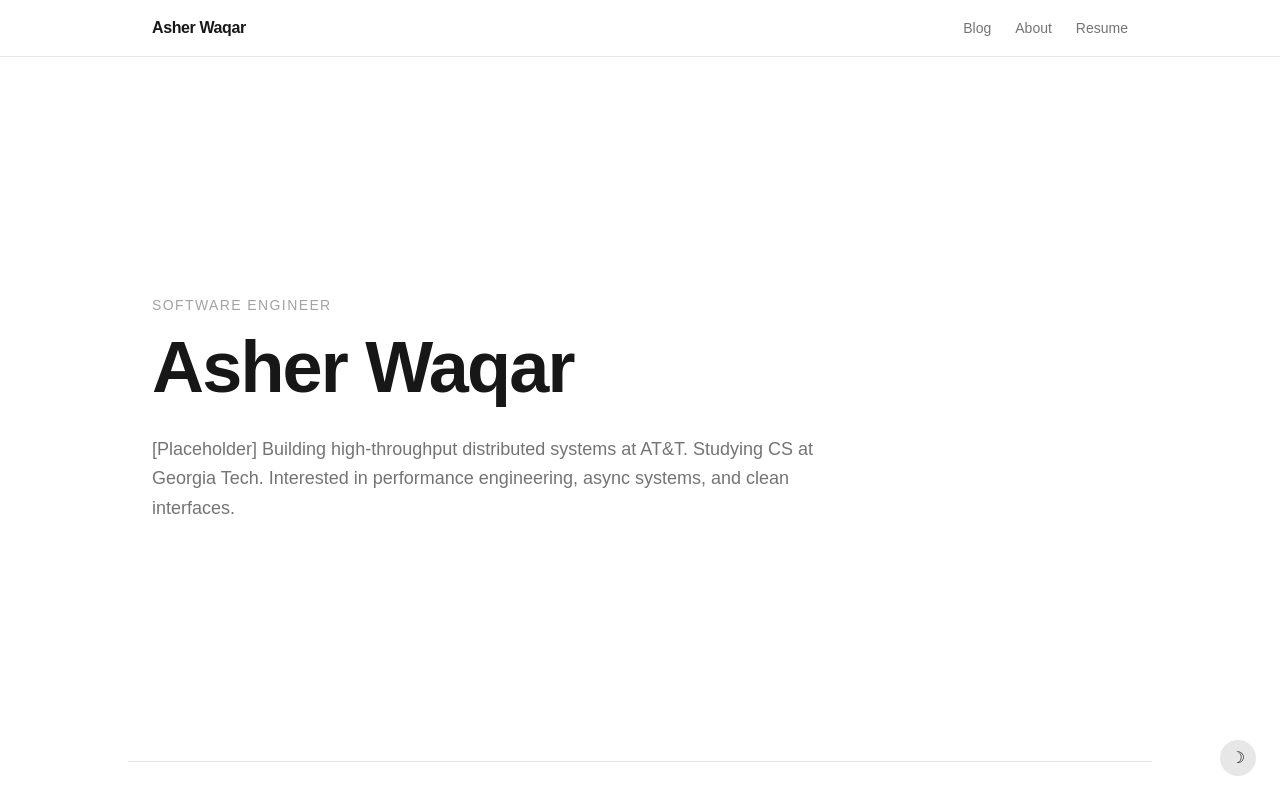
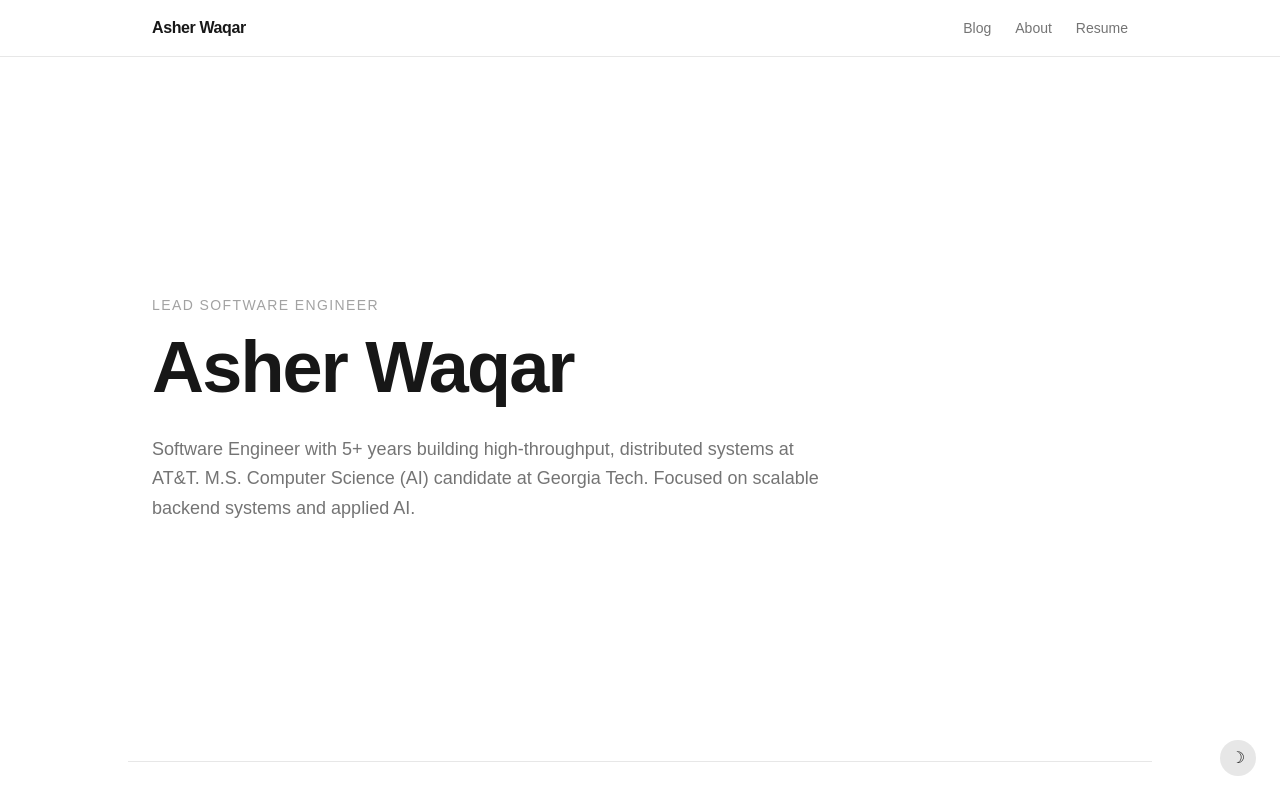
Before and after one commit to awaq96/portfolio, a Next.js app: page / in a window 1280 px wide. Shown: the top 800 px of the page. Built offline with nearby package versions, Linux system fonts and the light colour scheme.

Commit message:
Update Intro

```diff
--- a/app/components/home/Intro.tsx
+++ b/app/components/home/Intro.tsx
@@ -2,15 +2,15 @@ export default function Intro() {
   return (
     <section className="min-h-[88vh] flex flex-col justify-center max-w-5xl mx-auto px-6 py-24">
       <p className="text-sm text-foreground/40 mb-4 tracking-widest uppercase">
-        Software Engineer
+        Lead Software Engineer
       </p>
       <h1 className="text-5xl sm:text-7xl font-bold tracking-tight mb-8">
         Asher Waqar
       </h1>
       <p className="text-lg text-foreground/60 max-w-2xl leading-relaxed">
-        [Placeholder] Building high-throughput distributed systems at AT&T.
-        Studying CS at Georgia Tech. Interested in performance engineering,
-        async systems, and clean interfaces.
+          Software Engineer with 5+ years building high-throughput,
+          distributed systems at AT&T. M.S. Computer Science (AI) candidate at
+          Georgia Tech. Focused on scalable backend systems and applied AI.
       </p>
     </section>
   );
```
